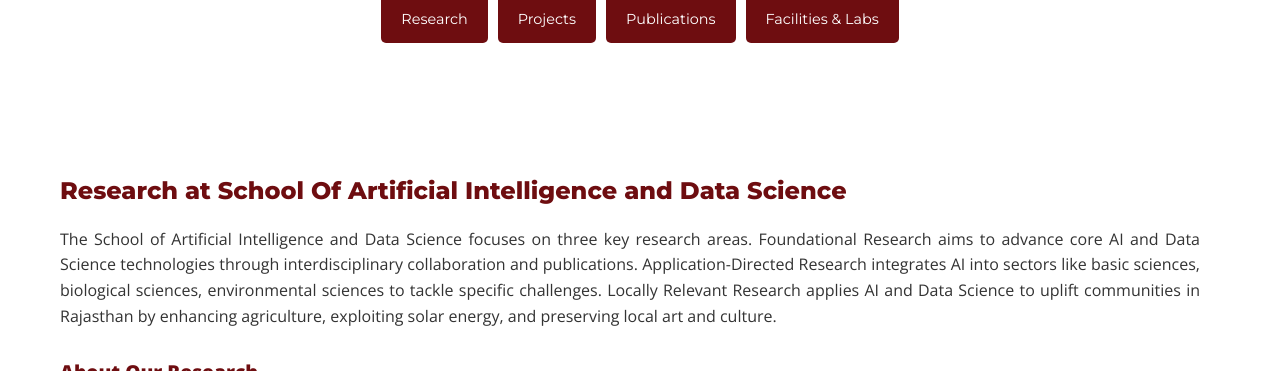
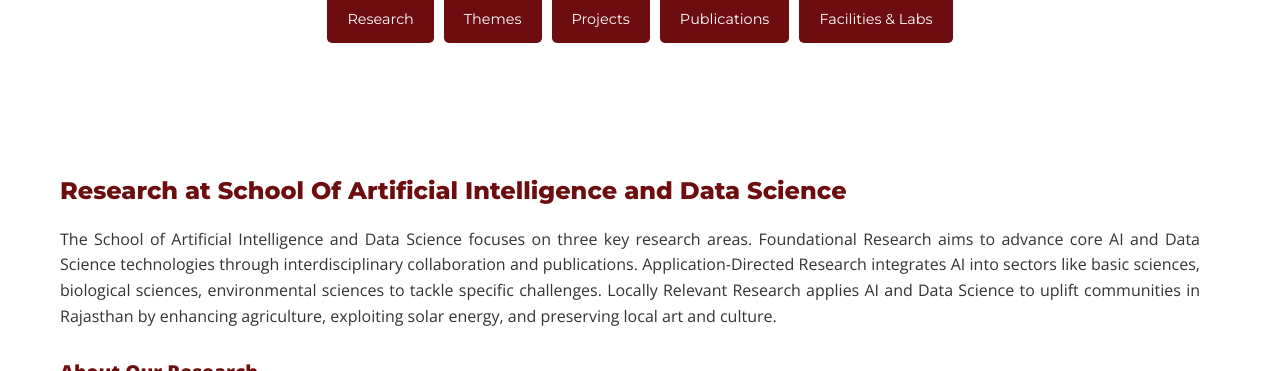
Before and after one commit to SAIDEIITJ/SAIDE_main, a Jekyll site: the page built from _pages/reserach.md, in a window 1280 px wide and 900 px high, cut to the strip 529-900 px from the top of the window. Built offline with Jekyll 4.4.1, drawn with Linux system fonts in a browser that asks for light colours; nearby versions of some CDN libraries.

Commit message:
reinclude themes page

```diff
--- a/_layouts/page.html
+++ b/_layouts/page.html
@@ -6,7 +6,7 @@ layout: subdefault
 
     <div class="button-bar">
       <a href="{{ site.baseurl }}/research/" class="tab-button">Research</a>
-<!--       <a href="{{ site.baseurl }}/themes/" class="tab-button">Themes</a> -->
+      <a href="{{ site.baseurl }}/themes/" class="tab-button">Themes</a>
       <a href="{{ site.baseurl }}/projects/" class="tab-button">Projects</a>
       <a href="{{ site.baseurl }}/publications/" class="tab-button">Publications</a>
       <a href="{{ site.baseurl }}/labs/" class="tab-button">Facilities & Labs</a>
```
